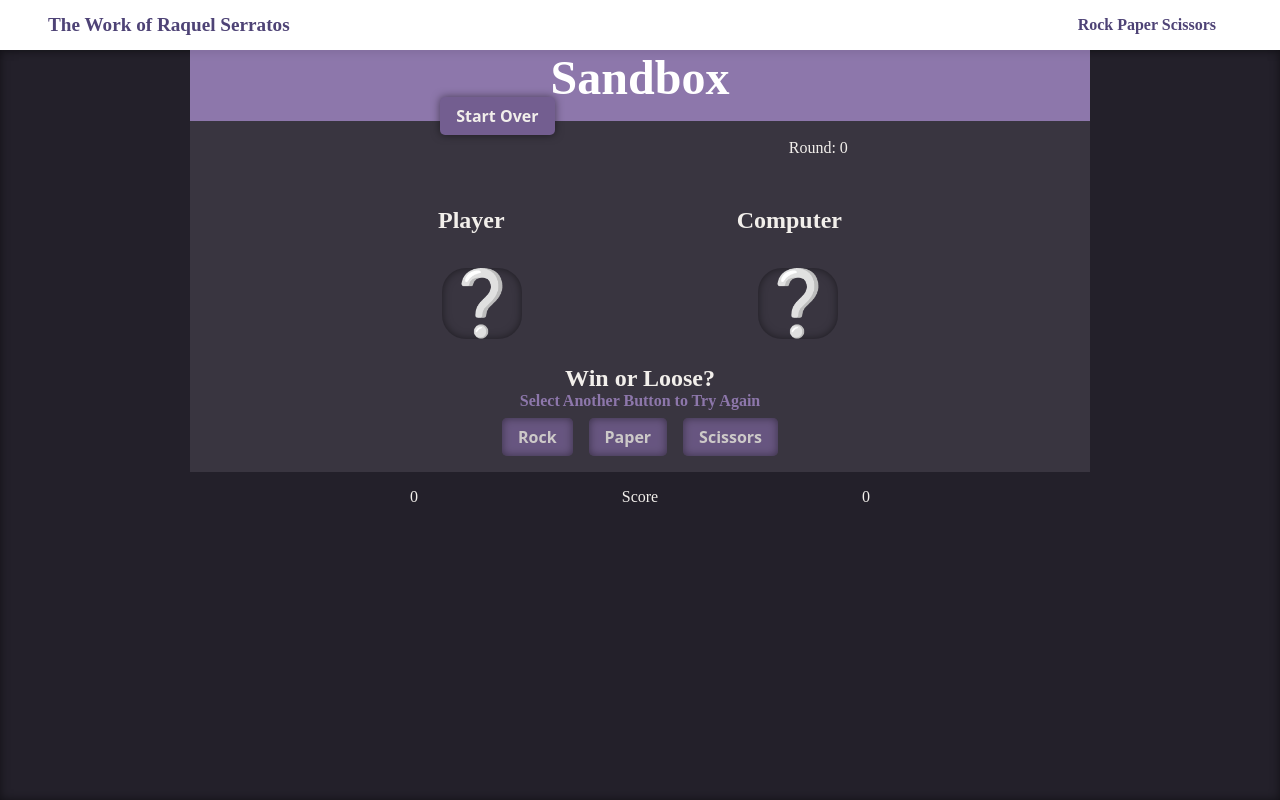
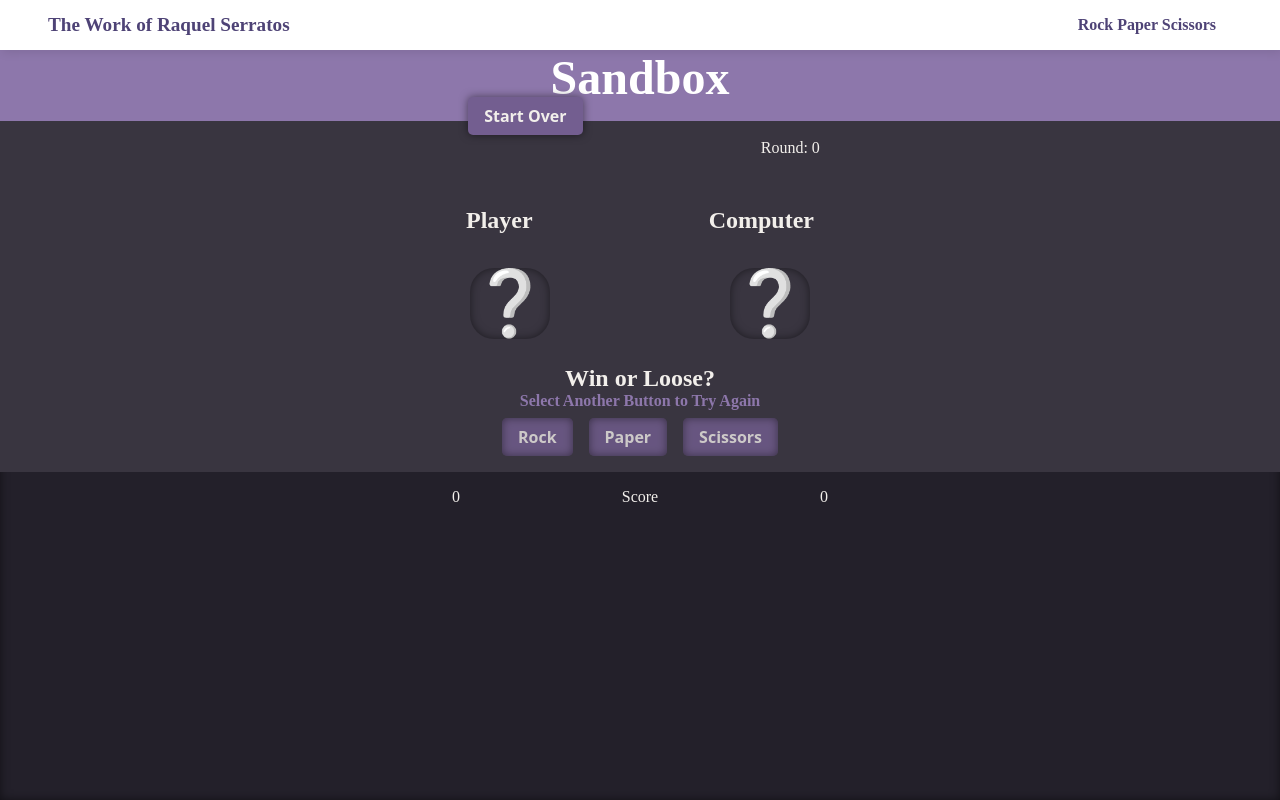
Before and after one commit to rserratos1/WWWCourseProjects, a Next.js app in the folder my-main-app/: page /rockPaperScissors_2 in a window 1280 px wide. Built offline with nearby package versions, Linux system fonts and the light colour scheme; a web font is replaced by a local one.

Commit message:
updated layout so the colors stretch throughout

```diff
--- a/my-main-app/src/app/rockPaperScissors_2/page.js
+++ b/my-main-app/src/app/rockPaperScissors_2/page.js
@@ -7,8 +7,10 @@ export default function RPS2() {
   useRPS();
   return (
     <div className="gameContainer">
-      <section className="gameHeader">
-        <h1>Sandbox</h1>
+      <section className="gameHeader-background">
+        <div className="gameHeader">
+          <h1>Sandbox</h1>
+        </div>
       </section>
 
       <section className="game-section">
--- a/my-main-app/src/app/rockPaperScissors_2/styles.css
+++ b/my-main-app/src/app/rockPaperScissors_2/styles.css
@@ -73,10 +73,11 @@ main {
     width: 100%;
 }
 
-.gameHeader{
+.gameHeader-background {
     background-color: var(--dark-header-background);
     color: var(--dark-primary-text);
     padding-bottom: 1rem;
+    width: 100%;
 }
 
 .game-section {
@@ -167,8 +168,9 @@ button:active {
 
 @media (min-width: 768px) {
 
-    .gameContainer {
-        width: 900px;
+    .gameHeader, .game-section-top, .game-section-headers, .results, .gameOutcomeContainer, .scoreboard {
+        width: 700px;
+        margin: 0 auto;
     }
 
     #userEmoji, #computerEmoji {
```
